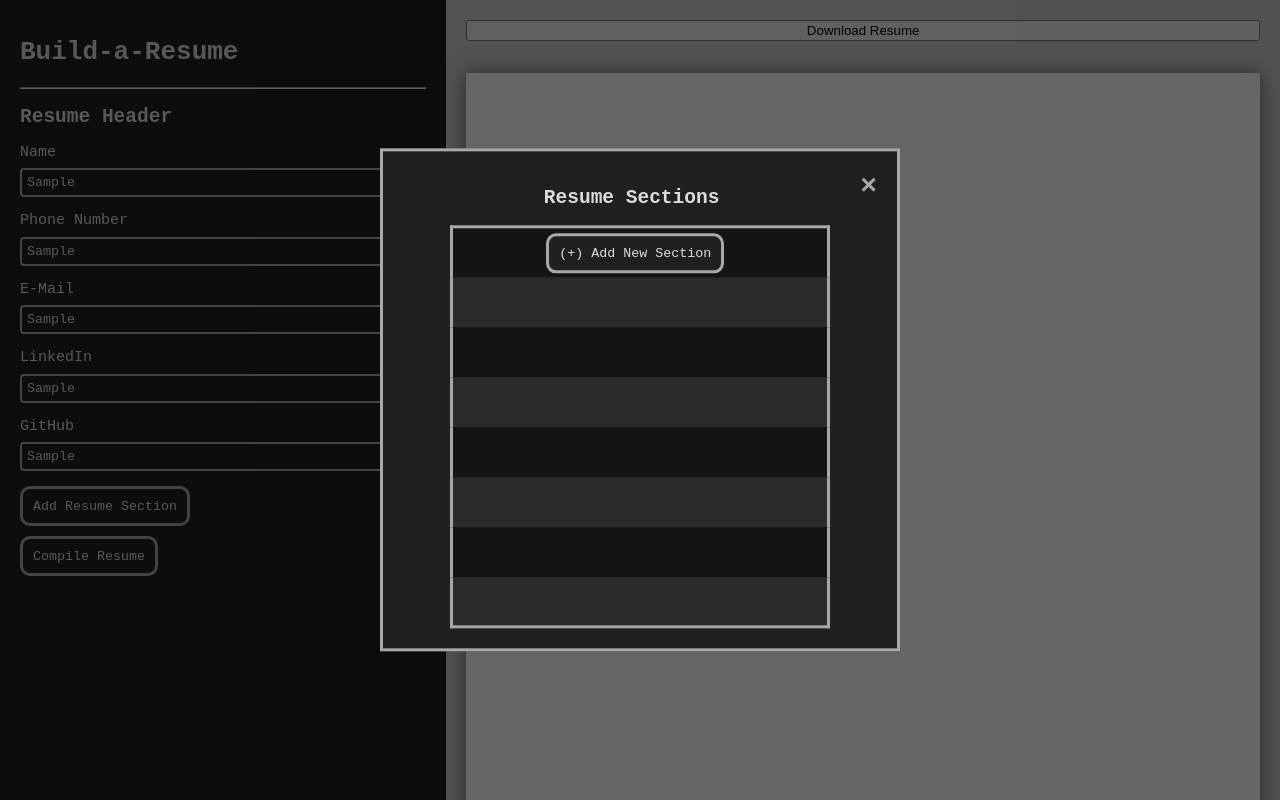
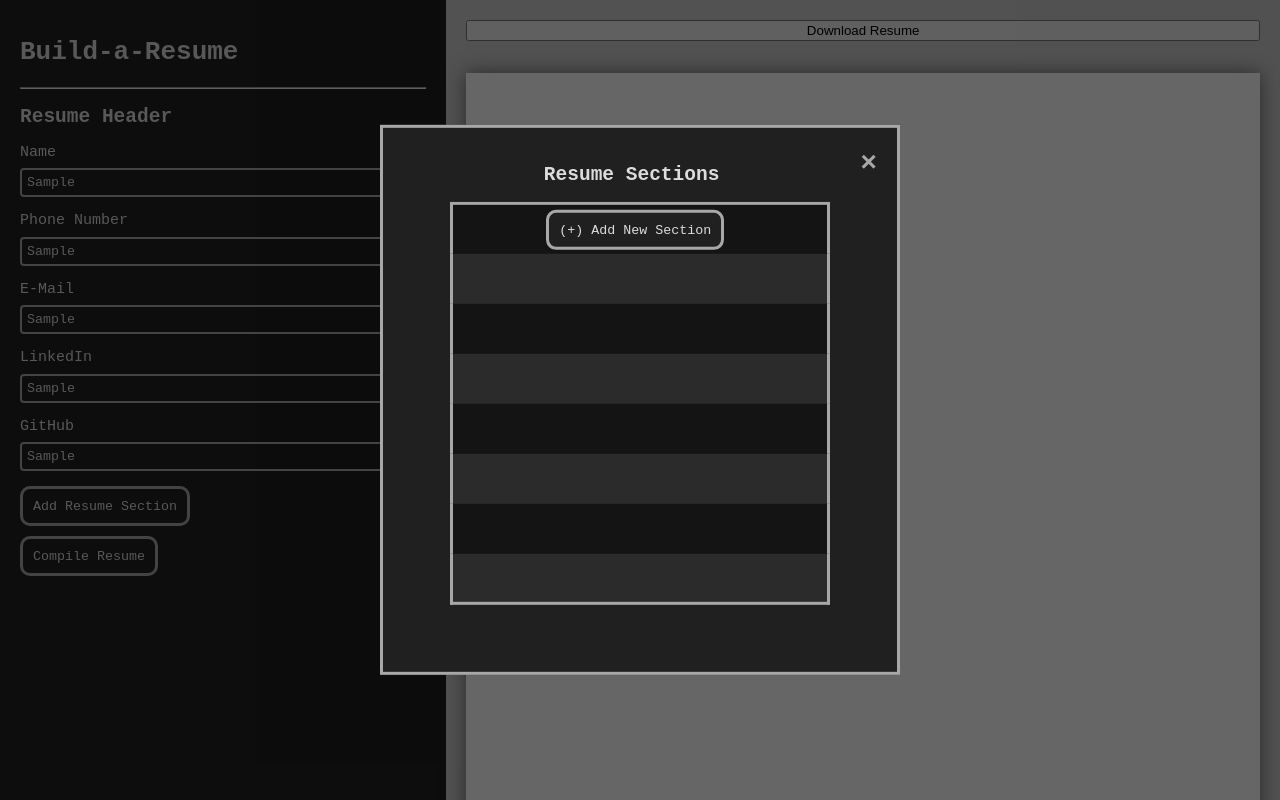
Before and after one commit to stelleron/resume-builder, a React (Vite) app in the folder frontend/: page / in a window 1280 px wide. Both pictures are taken after typing "Sample", "Sample", "Sample", "Sample", "Sample" into the empty fields and a click on the button "Add Resume Section". Shown: the top 800 px of the page. Built offline with nearby package versions, Linux system fonts and the light colour scheme.

Commit message:
Added scrollable table

```diff
--- a/frontend/src/App.css
+++ b/frontend/src/App.css
@@ -201,12 +201,17 @@ hr {
   text-align: center;
 }
 
+.overflow-box {
+  height: 450px;
+  overflow: auto;
+}
+
 table {
   width: 80%;
+  height: 80%;
   border: 3px solid #a8a8a8;
   background-color: rgb(20, 20, 20);
   margin-bottom: 15px;
-  height: 400px;
   margin: 0 auto;
   border-collapse: collapse;
 }
--- a/frontend/src/SectionModal.jsx
+++ b/frontend/src/SectionModal.jsx
@@ -88,8 +88,12 @@ function SectionModal(props) {
                 <span className="close" onClick={exitFunction}>&times;</span>
                 <div className='modal-box'>
                     <h2>Resume Sections</h2>
+
                     {mode === NONE_MODE &&
+                    <div className='overflow-box'>
                     <table>
+                        <thead></thead>
+                        <tbody>
                         {
                             sectionNames.map((secName, index) => {
                                 if (secName === "(+) Add New Section") {
@@ -134,7 +138,9 @@ function SectionModal(props) {
                                 }
                             })
                         }
+                        </tbody>
                     </table>
+                    </div>
                     }
                     {mode === ADD_MODE &&
                     <div>
```
